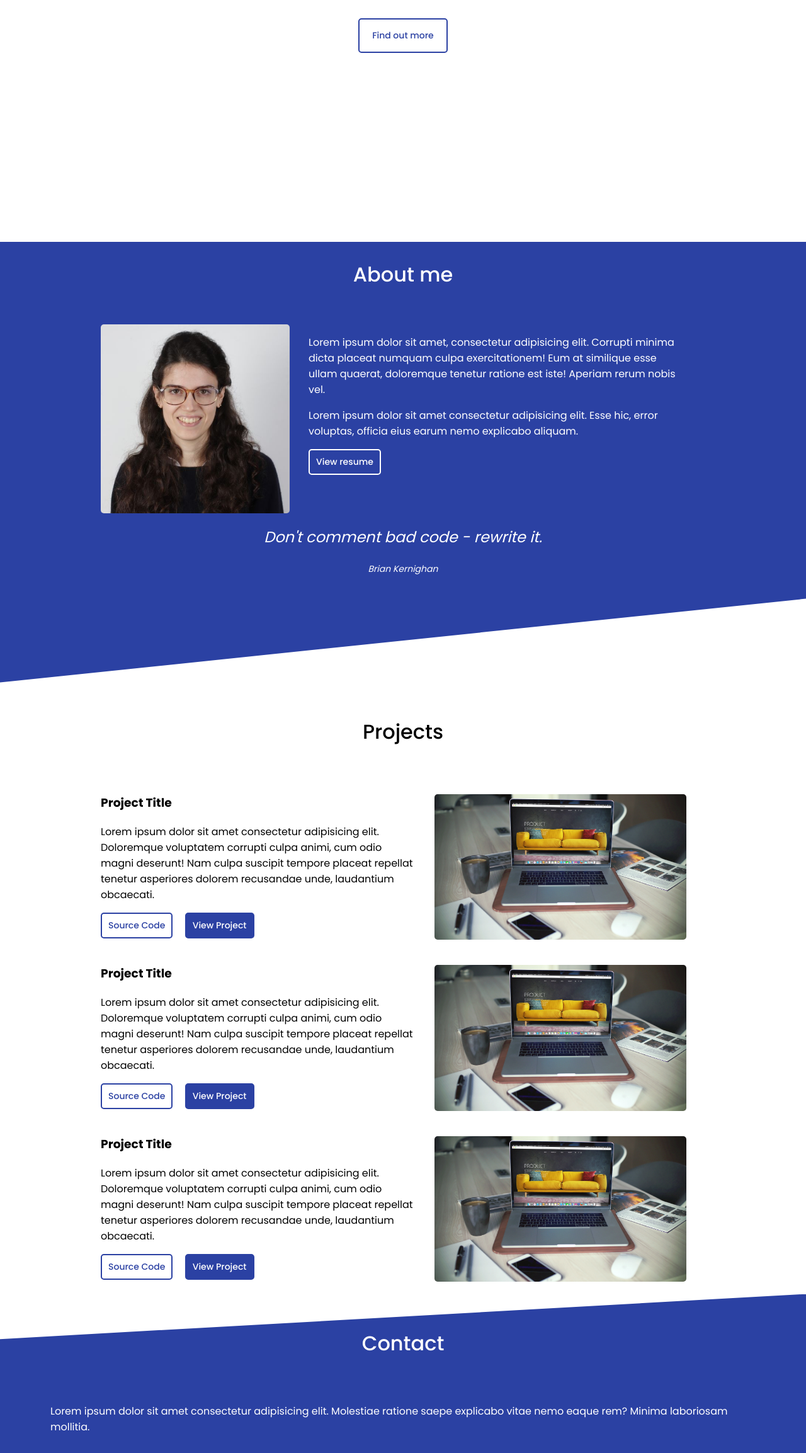
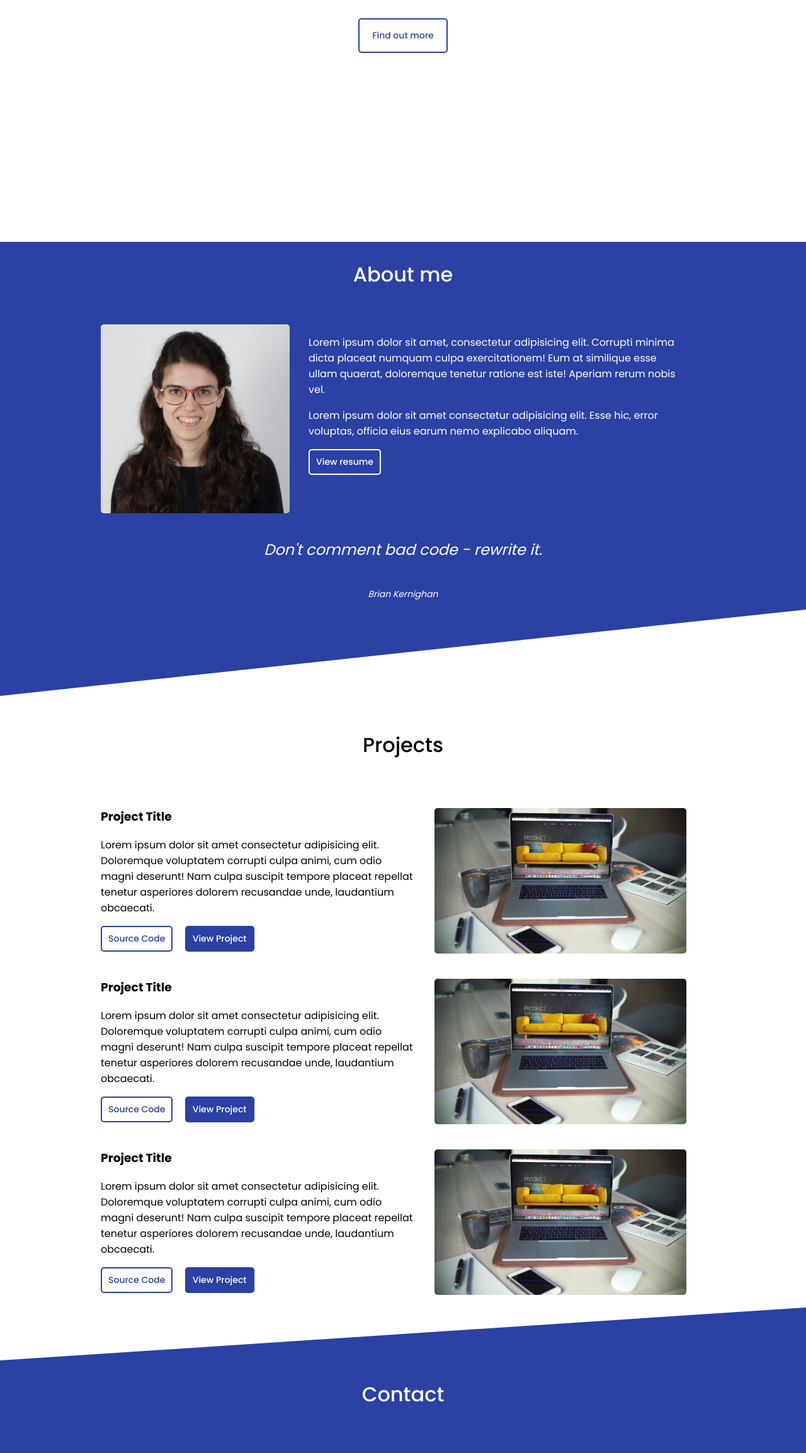
Before and after one commit to raquelmgalbuquerque/raquelmgalbuquerque.github.io, a plain HTML site: page index.html in a window 1280 px wide. Shown: the part 443-2750 px from the top of the page at 63% size. Drawn offline with Linux system fonts and the light colour scheme.

Commit message:
Added minor fixes concerning paddings in sections

```diff
--- a/styles/css/index.css
+++ b/styles/css/index.css
@@ -107,7 +107,7 @@ h2 {
 .about {
   color: var(--color-text-secondary);
   background-color: var(--color-primary);
-  height: 700px;
+  padding-bottom: 150px;
   clip-path: polygon(0 0, 100% 0, 100% 81%, 0% 100%);
 }
 
@@ -144,7 +144,7 @@ h2 {
 .about-quote blockquote {
   font-size: 24px;
   font-style: italic;
-  margin: 20px 10px;
+  margin: 40px 10px;
 }
 
 .about-quote cite {
@@ -179,6 +179,7 @@ h2 {
 .contact {
   color: var(--color-text-secondary);
   background-color: var(--color-primary);
+  padding-top: 60px;
   clip-path: polygon(0 21%, 100% 0, 100% 100%, 0% 100%);
 }
 
```
